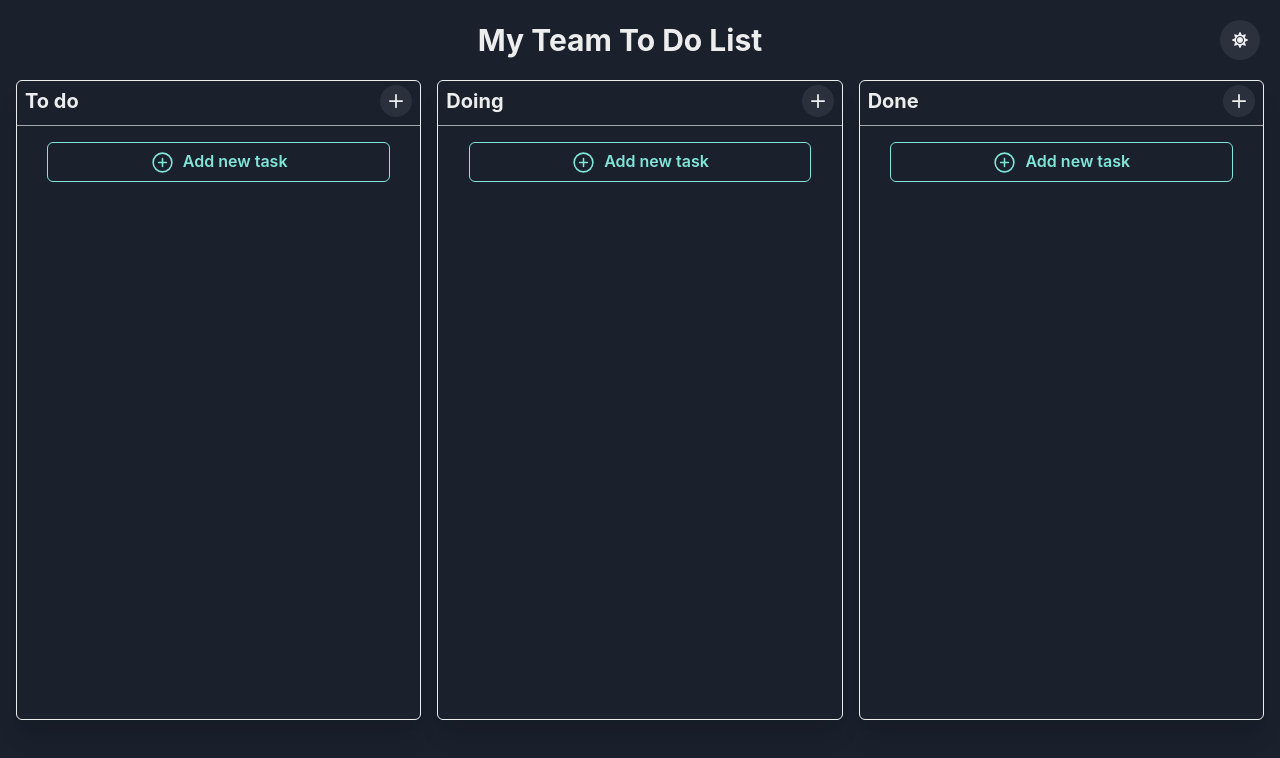
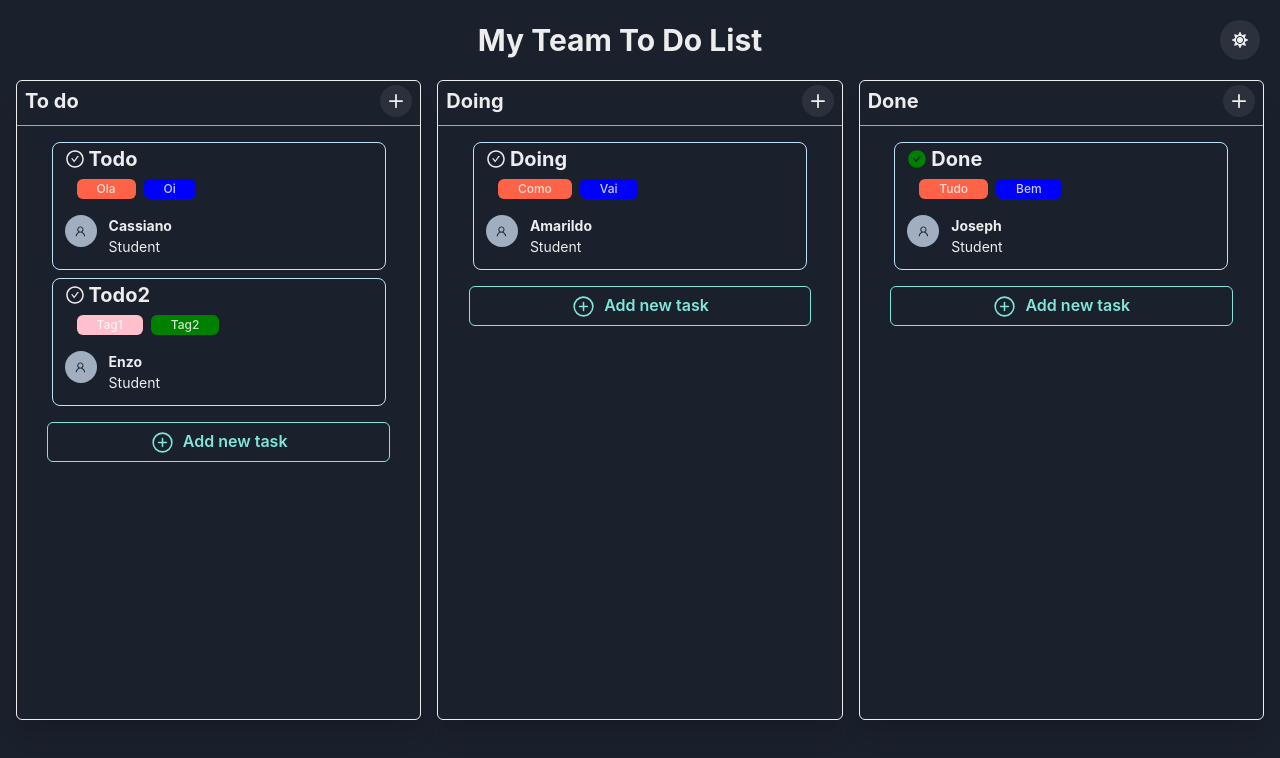
Before and after one commit to CassianoJunior/ToDoListChakraUI, a Next.js app: page / in a window 1280 px wide. Shown: the top 758 px of the page. Built offline with nearby package versions, Linux system fonts and the light colour scheme.

Commit message:
colocando cards padrao de volta

```diff
--- a/src/components/ListSection/index.js
+++ b/src/components/ListSection/index.js
@@ -58,8 +58,7 @@ function organizeTags(namedTags) {
 }
 
 const ListSection = ({ title }) => {
-  const [cards, setCards] = useState([]);
-  // const cards = [];
+  const [cards, setCards] = useState(defineCards(title));
   const { isOpen, onOpen, onClose } = useDisclosure();
   const toast = useToast();
 
```
